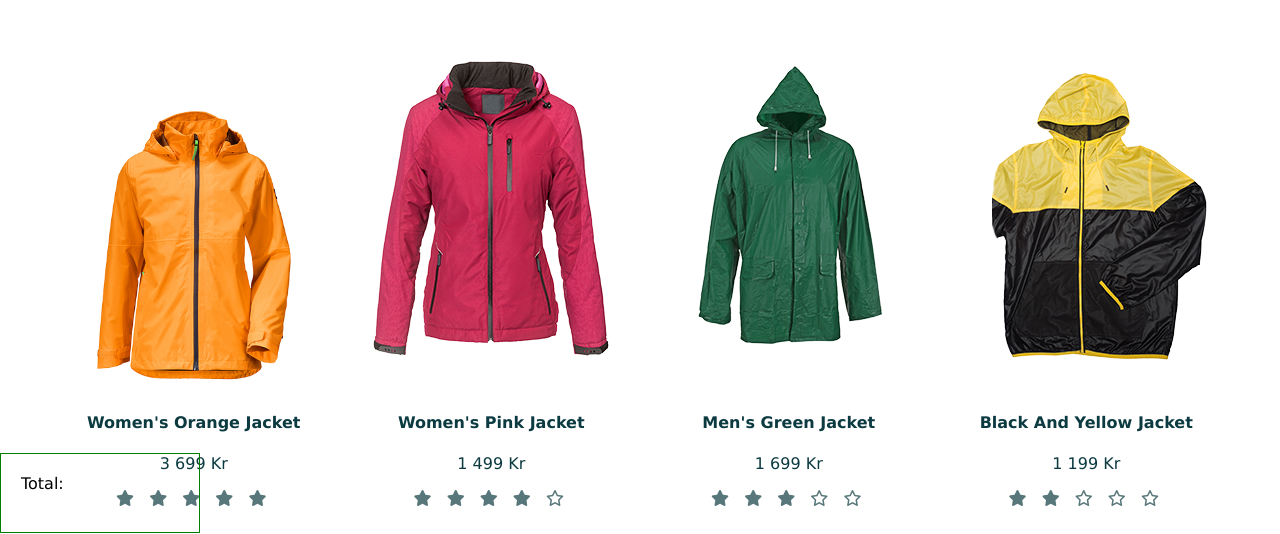
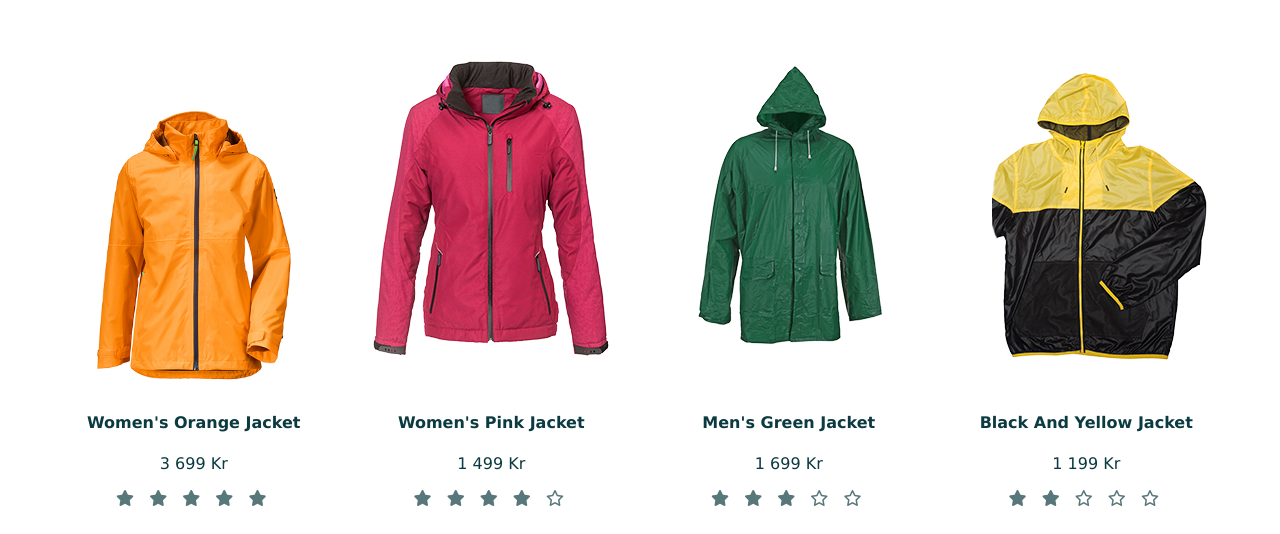
Before and after one commit to glennlarsen/Rainy-Days, a plain HTML site: page shop.html in a window 1280 px wide. Shown: the part 267-801 px from the top of the page. Drawn offline with Linux system fonts and the light colour scheme.

Commit message:
cart remove

```diff
--- a/shop.html
+++ b/shop.html
@@ -154,11 +154,7 @@
         </div>
       </div>
     </footer>
-    <div class="cart-box">
-      <div class="cart-list"></div>
-      <div class="total">Total:</div>
-      <a href="cart.html">Checkout</a>
-    </div>
+
 
     <script src="js/products.js" type="module"></script>
   </body>
```
